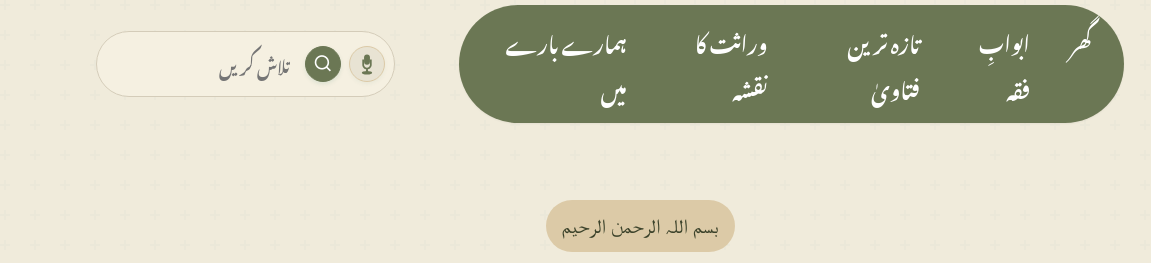
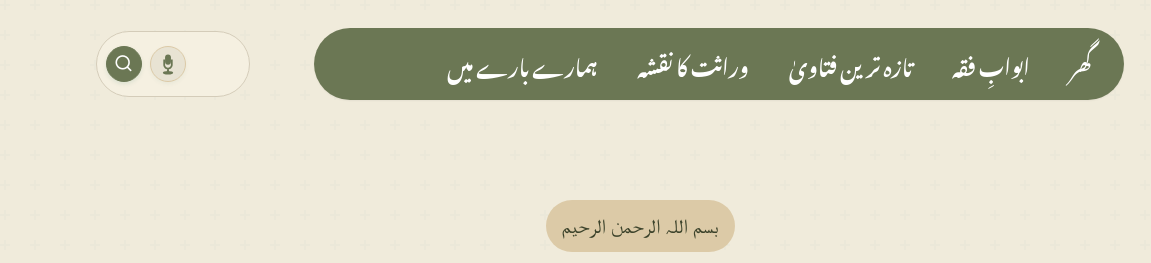
Before and after one commit to zain-ul-abideen-abbasi2024/dar-ul-ifta, a website: page index.html in a window 1280 px wide. Shown: the top 263 px of the page, 0-1151 px from the left. Drawn offline with nearby package versions, Linux system fonts and the light colour scheme; a web font is replaced by a local one.

Commit message:
Fix search icons z-index to prevent coverage by dropdown

```diff
--- a/index.html
+++ b/index.html
@@ -39,8 +39,8 @@
                 </ul>
             </nav>
 
-            <div class="search-container" style="flex: 0 1 320px;">
-                <div style="position: absolute; right: 0.6rem; top: 50%; transform: translateY(-50%); display: flex; align-items: center; gap: 8px; z-index: 5;">
+            <div class="search-container">
+                <div style="position: absolute; left: 0.6rem; top: 50%; transform: translateY(-50%); display: flex; align-items: center; gap: 8px; z-index: 210;">
                     <button id="searchMicBtn" class="mic-btn" data-tooltip="آواز ریکارڈ کریں" aria-label="بول کر تلاش کریں">
                         <svg viewBox="0 0 100 150" fill="currentColor" style="width: 22px; height: 22px;">
                             <!-- Capsule -->
@@ -59,7 +59,7 @@
                 </div>
 
                 <input type="text" class="search-bar" id="searchInput"
-                    placeholder="تلاش کریں" dir="auto" autocomplete="off" style="padding: 0.7rem 6.5rem 0.7rem 2.5rem !important;">
+                    placeholder="تلاش کریں" dir="auto" autocomplete="off" style="padding: 0.7rem 3rem 0.7rem 6.5rem !important;">
 
                 <div class="search-clear" id="searchClear" style="display: none;" data-tooltip="صاف کریں" aria-label="صاف کریں">
                     <i class="ri-close-line" style="font-size: 1.2rem;"></i>
```
